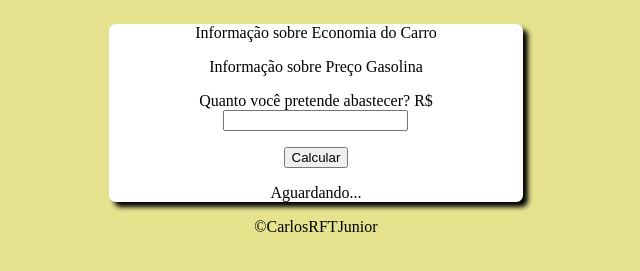
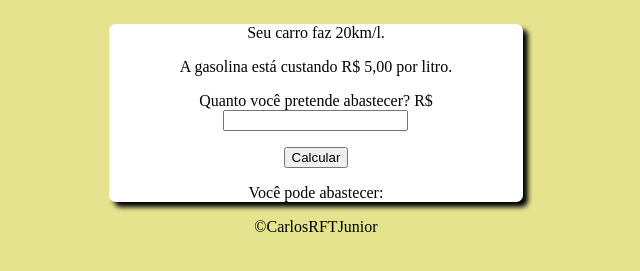
Before and after one commit to CarlosRobJr/Ex-JavaScript, a plain HTML site: page Site/index.html in a window 1280 px wide. Shown: the part 77-348 px from the top of the page, without its empty margins (324-964 px from the left). Drawn offline with Linux system fonts and the light colour scheme.

Commit message:
Acréscimo das Informações
Acrescentado algumas das informações necessárias.

```diff
--- a/Site/index.html
+++ b/Site/index.html
@@ -9,11 +9,11 @@
 <body>
     <h1>Título Programa</h1>
     <section>
-        <p>Informação sobre Economia do Carro</p>
-        <p>Informação sobre Preço Gasolina</p>
+        <p>Seu carro faz 20km/l.</p>
+        <p>A gasolina está custando R$ 5,00 por litro.</p>
         <p>Quanto você pretende abastecer? R$<input type="number" name="val" id="val"></p>
-        <p><input type="button" value="Calcular" onclick="calcular()"></p>
-        <div id="res">Aguardando...</div>
+        <p><input type="button" value="Calcular" onclick="calcular()">
+        <div id="res1">Você pode abastecer: </div></p>
     </section>
     <p>&copyCarlosRFTJunior</p>
     <script src="script.js"></script>
```
